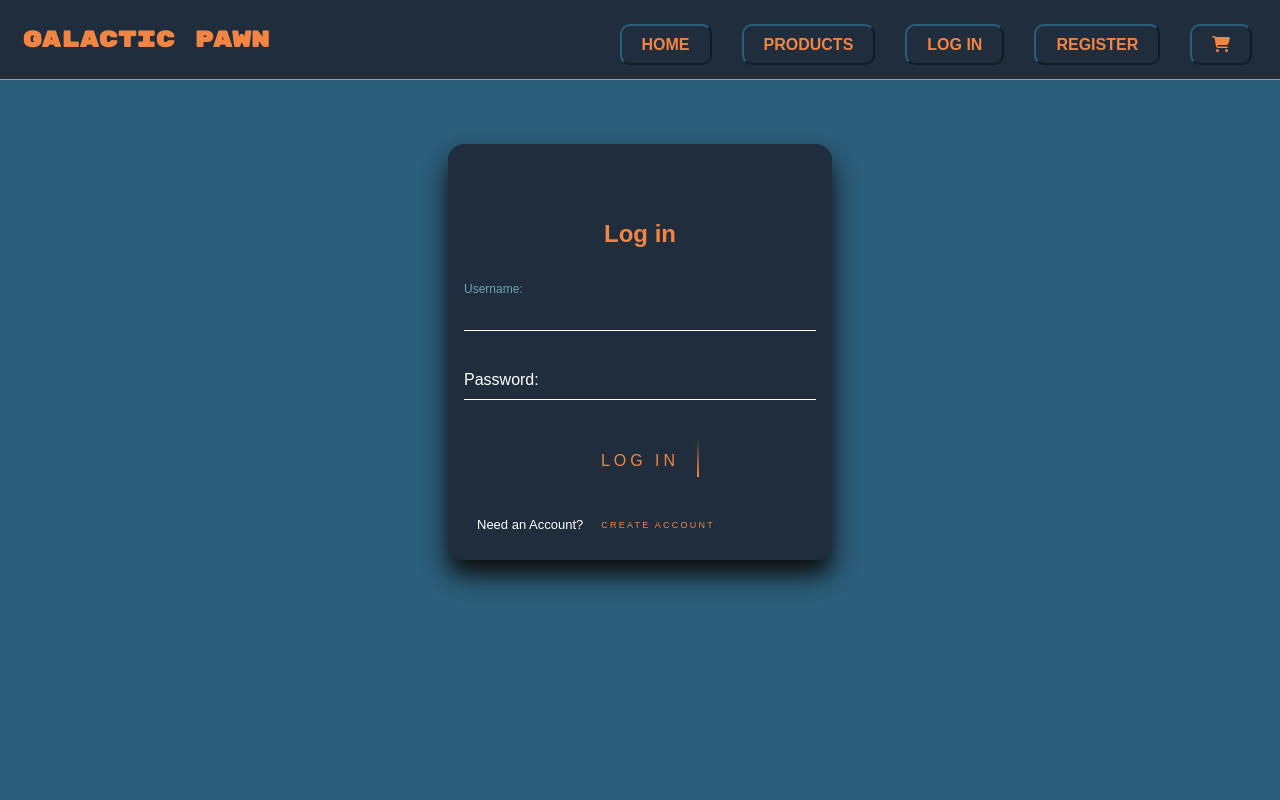
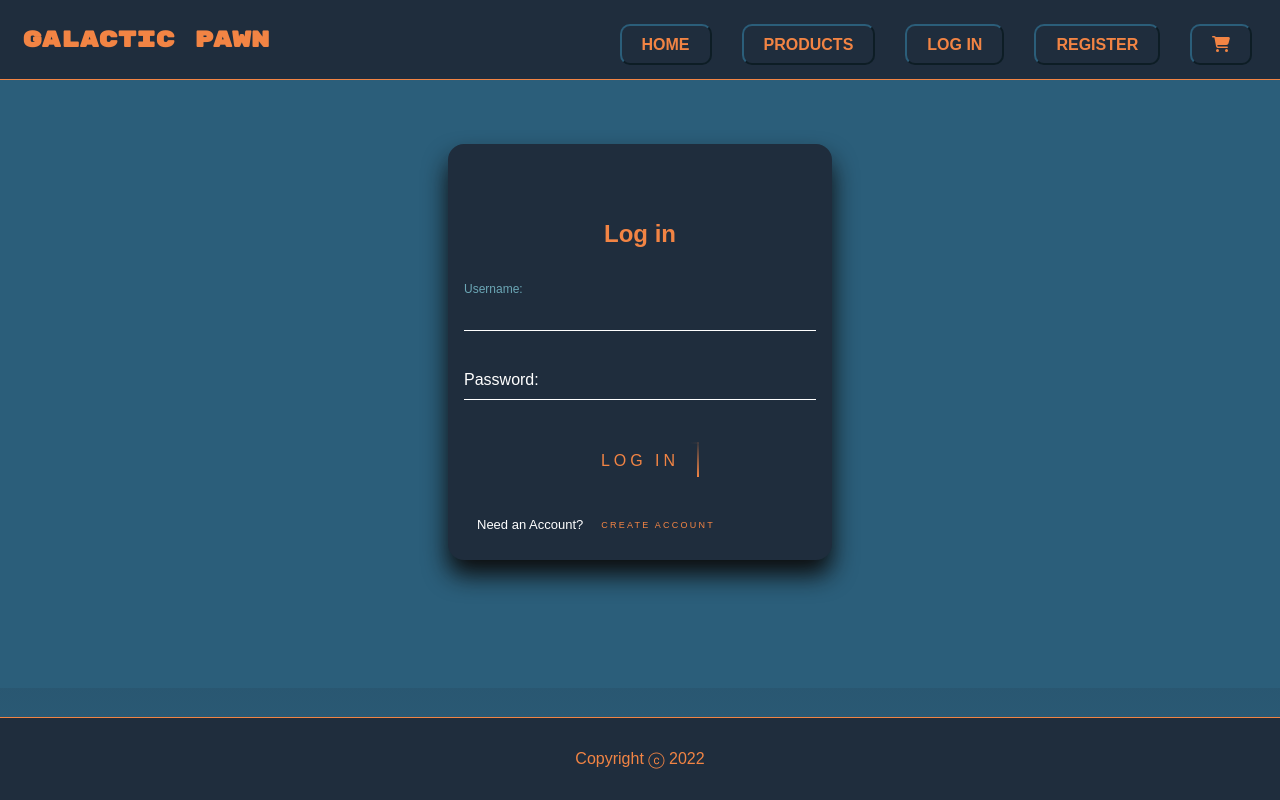
Before and after one commit to timDeHof/PawnShop-Galaxyv2.0, a React (Create React App) app: page /login in a window 1280 px wide. Built offline with nearby package versions, Linux system fonts and the light colour scheme; no server answers.

Commit message:
footer css on login & register

```diff
--- a/src/components/Footer.jsx
+++ b/src/components/Footer.jsx
@@ -1,9 +1,16 @@
 import React from "react";
 import styles from "../style/Footer.module.css";
+import { useLocation } from "react-router-dom";
+
 function Footer({ APIHealth }) {
+  const { pathname } = useLocation();
+
   const year = new Date().getFullYear();
   return (
-    <footer className={styles.footer_box}>
+    <footer
+      className={styles.footer_box}
+      style={{ position: pathname === "/login" ? "absolute" : "inlineBlock" }}
+    >
       <p>Copyright ⓒ {year} </p>
       {/* <p>API Status: {APIHealth}</p> */}
     </footer>
--- a/src/style/Footer.module.css
+++ b/src/style/Footer.module.css
@@ -9,7 +9,6 @@
   padding: 1em;
   bottom: 0;
   width: 100vw;
-
   background-color: var(--primary);
   margin-top: 1rem;
   border-top: 1px solid var(--secondary_alt);
--- a/src/style/Header.module.css
+++ b/src/style/Header.module.css
@@ -14,6 +14,7 @@
   justify-content: space-between;
   border-bottom: 1px solid var(--secondary_alt);
   height: 5rem;
+  z-index: 1;
 }
 
 .header_box .header_title {
--- a/src/style/Login.module.css
+++ b/src/style/Login.module.css
@@ -20,7 +20,7 @@
   height: fit-content;
   padding: 1em;
   margin-top: 4rem;
-  margin-bottom: 38rem;
+  margin-bottom: 8rem;
   background: var(--primary);
   box-sizing: border-box;
   box-shadow: 0 15px 25px var(--additional_color);
--- a/src/style/Register.module.css
+++ b/src/style/Register.module.css
@@ -53,7 +53,7 @@ body {
   width: 30rem;
   padding: 1rem;
   margin-top: 4rem;
-  margin-bottom: 22rem;
+  margin-bottom: 4rem;
   background: var(--primary);
   box-sizing: border-box;
   box-shadow: 0 1rem 1.25rem var(--additional_color);
```
